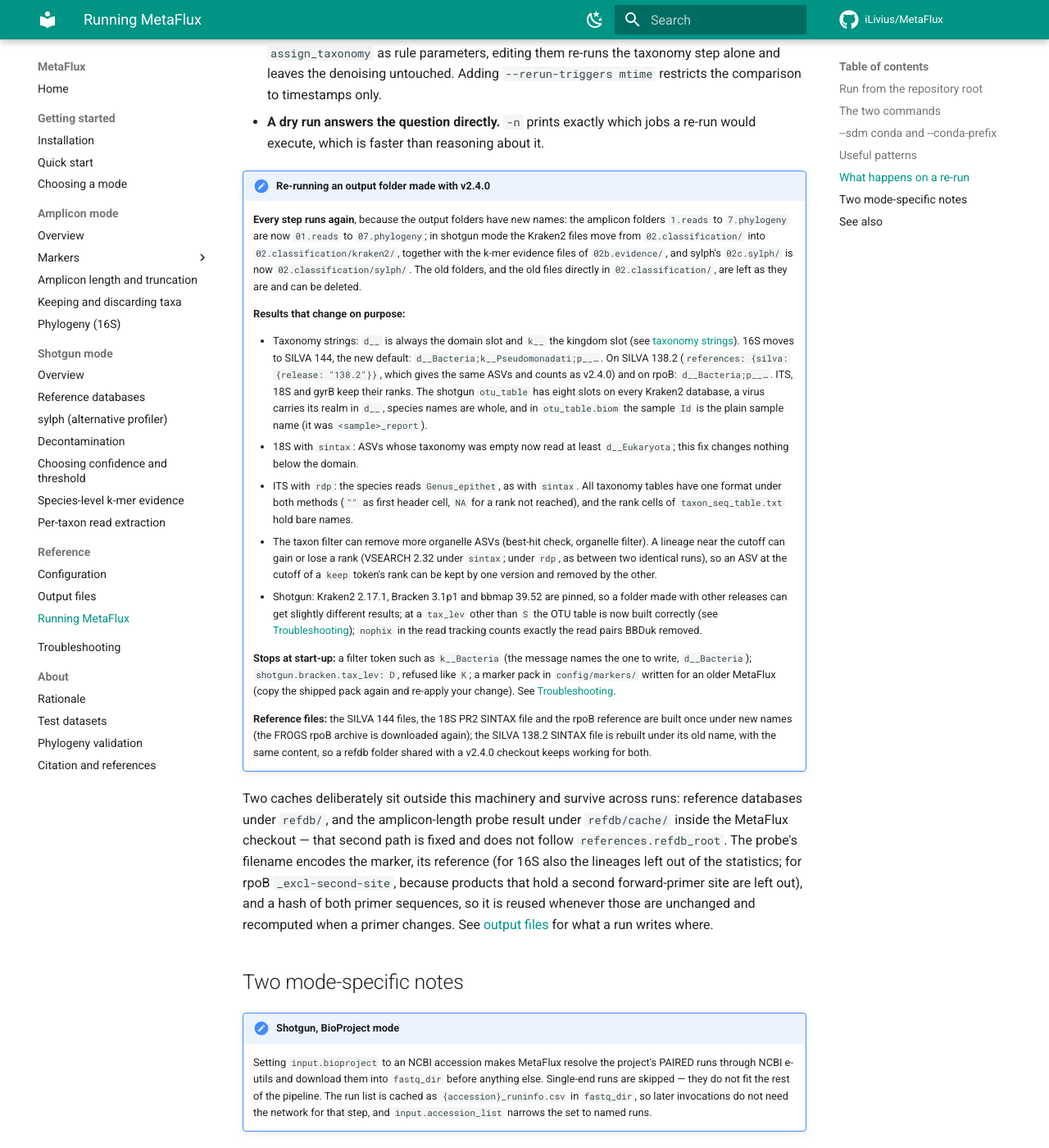
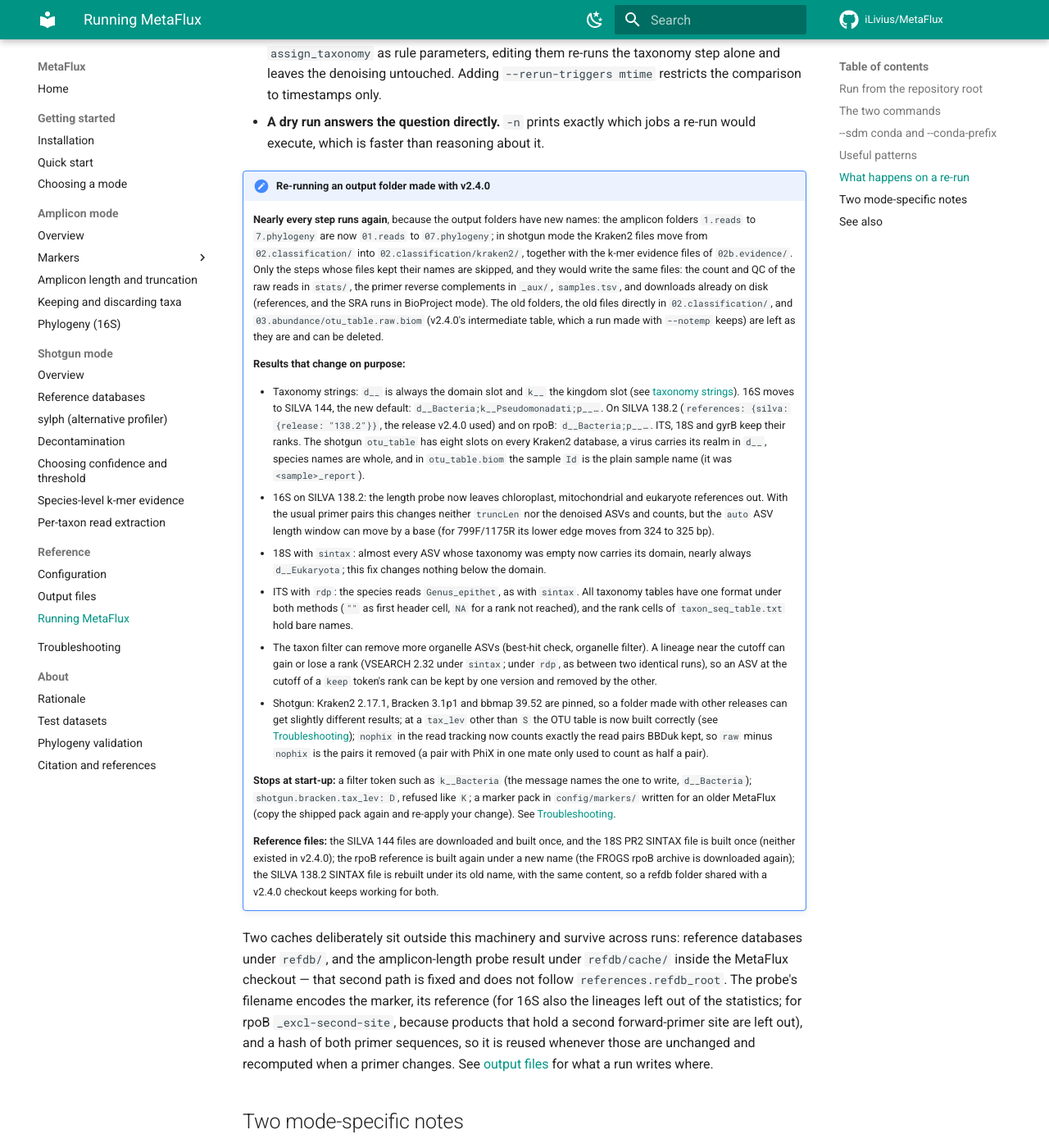
Before and after one commit to iLivius/MetaFlux, an MkDocs documentation site: the page built from docs/reference/running.md, in a window 1280 px wide and 1400 px high, scrolled down 3918 px. Shown: the whole window at 82% size. Built offline with MkDocs 1.6.1 and Material for MkDocs 9.7.7, drawn with Linux system fonts in a browser that asks for light colours; comment, search, counter and statistics services are not loaded.

Commit message:
Docs: the v2.4.0 re-run note, checked against the code and an upgrade run
The shortened note in running.md said a few things the code does not do:

- nophix: it said the column counts the read pairs BBDuk removed. It
  holds the pairs BBDuk kept (90a_aggregate_read_counts.py), so raw minus
  nophix is what it removed. Corrected, as the note before the shortening
  had it.
- "Every step runs again": the steps whose files kept their names are
  skipped, and they would write the same files: the raw-read count and
  QC in stats/, the primer reverse complements in _aux/, samples.tsv,
  and downloads already on disk. The note now says "nearly every step"
  and names them.
- The sylph folder: v2.4.0 had no sylph, so a v2.4.0 folder has no
  02c.sylph/ to move. That part of the sentence is gone.
- otu_table.raw.biom: v2.4.0's kraken-biom table can still sit in
  03.abundance/ (a temporary file, kept by a run made with --notemp).
  Nothing in v2.5.0 writes or removes it; it is now listed with the
  files that can be deleted.
- SILVA 138.2, "the same ASVs and counts as v2.4.0": the length probe
  now leaves chloroplast, mitochondrial and eukaryote references out on
  both SILVA releases. With 799F/1175R this moves the probe's q1 from
  374 to 375 bp and so the auto ASV length window's lower edge from 324
  to 325 bp; p95, which sets truncLen, stays the same for 799F/1175R,
  515F/806R and 341F/805R. The note now says this, in a bullet of its
  own.
- 18S with sintax, "at least d__Eukaryota": almost every formerly empty
  ASV now carries its domain, nearly always d__Eukaryota; a few stay
  empty, and a prokaryotic one would read d__Bacteria.
- Reference files: v2.4.0 had neither the SILVA 144 files nor the 18S
  PR2 SINTAX file, so they are made for the first time, not "under new
  names"; only the rpoB reference gets a new name.

Tested:
- mkdocs build --strict with the heading-link check of mkdocs.yml: no
  warning; the note read back in the built site.
- The skipped steps are the ones the upgrade dry runs on copies of the
  v2.4.0 folders leave out (count_reads_raw, falco on the raw reads,
  revcomp_primers, samples_manifest, download_sra, the reference
  downloads). The 138.2 numbers are those of the v2.4.0 probe cache file
  and of a 138.2 run at the code before this commit
  (stats/dada2/asv_length_stats.json, filter_window 324 vs 325).

Reruns: none. Only the docs change.

```diff
--- a/docs/reference/running.md
+++ b/docs/reference/running.md
@@ -181,12 +181,16 @@ consequences:
 
 !!! note "Re-running an output folder made with v2.4.0"
 
-    **Every step runs again**, because the output folders have new names: the amplicon
-    folders `1.reads` to `7.phylogeny` are now `01.reads` to `07.phylogeny`; in shotgun
-    mode the Kraken2 files move from `02.classification/` into
+    **Nearly every step runs again**, because the output folders have new names: the
+    amplicon folders `1.reads` to `7.phylogeny` are now `01.reads` to `07.phylogeny`; in
+    shotgun mode the Kraken2 files move from `02.classification/` into
     `02.classification/kraken2/`, together with the k-mer evidence files of
-    `02b.evidence/`, and sylph's `02c.sylph/` is now `02.classification/sylph/`. The old
-    folders, and the old files directly in `02.classification/`, are left as they are and
+    `02b.evidence/`. Only the steps whose files kept their names are skipped, and they
+    would write the same files: the count and QC of the raw reads in `stats/`, the primer
+    reverse complements in `_aux/`, `samples.tsv`, and downloads already on disk
+    (references, and the SRA runs in BioProject mode). The old folders, the old files
+    directly in `02.classification/`, and `03.abundance/otu_table.raw.biom` (v2.4.0's
+    intermediate table, which a run made with `--notemp` keeps) are left as they are and
     can be deleted.
 
     **Results that change on purpose:**
@@ -194,13 +198,17 @@ consequences:
     - Taxonomy strings: `d__` is always the domain slot and `k__` the kingdom slot (see
       [taxonomy strings](output.md#taxonomy-strings-in-the-final-tables)). 16S moves to
       SILVA 144, the new default: `d__Bacteria;k__Pseudomonadati;p__…`. On SILVA 138.2
-      (`references: {silva: {release: "138.2"}}`, which gives the same ASVs and counts
-      as v2.4.0) and on rpoB: `d__Bacteria;p__…`. ITS, 18S and gyrB keep their ranks.
-      The shotgun `otu_table` has eight slots on every Kraken2 database, a virus carries
-      its realm in `d__`, species names are whole, and in `otu_table.biom` the sample
-      `Id` is the plain sample name (it was `<sample>_report`).
-    - 18S with `sintax`: ASVs whose taxonomy was empty now read at least `d__Eukaryota`;
-      this fix changes nothing below the domain.
+      (`references: {silva: {release: "138.2"}}`, the release v2.4.0 used) and on rpoB:
+      `d__Bacteria;p__…`. ITS, 18S and gyrB keep their ranks. The shotgun `otu_table`
+      has eight slots on every Kraken2 database, a virus carries its realm in `d__`,
+      species names are whole, and in `otu_table.biom` the sample `Id` is the plain
+      sample name (it was `<sample>_report`).
+    - 16S on SILVA 138.2: the length probe now leaves chloroplast, mitochondrial and
+      eukaryote references out. With the usual primer pairs this changes neither
+      `truncLen` nor the denoised ASVs and counts, but the `auto` ASV length window can
+      move by a base (for 799F/1175R its lower edge moves from 324 to 325 bp).
+    - 18S with `sintax`: almost every ASV whose taxonomy was empty now carries its
+      domain, nearly always `d__Eukaryota`; this fix changes nothing below the domain.
     - ITS with `rdp`: the species reads `Genus_epithet`, as with `sintax`. All taxonomy
       tables have one format under both methods (`""` as first header cell, `NA` for a
       rank not reached), and the rank cells of `taxon_seq_table.txt` hold bare names.
@@ -212,17 +220,20 @@ consequences:
       with other releases can get slightly different results; at a `tax_lev` other than
       `S` the OTU table is now built correctly (see
       [Troubleshooting](../troubleshooting.md#shotgun-empty-or-nearly-empty-otu-table-with-tax_lev-other-than-s));
-      `nophix` in the read tracking counts exactly the read pairs BBDuk removed.
+      `nophix` in the read tracking now counts exactly the read pairs BBDuk kept, so
+      `raw` minus `nophix` is the pairs it removed (a pair with PhiX in one mate only
+      used to count as half a pair).
 
     **Stops at start-up:** a filter token such as `k__Bacteria` (the message names the
     one to write, `d__Bacteria`); `shotgun.bracken.tax_lev: D`, refused like `K`; a
     marker pack in `config/markers/` written for an older MetaFlux (copy the shipped pack
     again and re-apply your change). See [Troubleshooting](../troubleshooting.md).
 
-    **Reference files:** the SILVA 144 files, the 18S PR2 SINTAX file and the rpoB
-    reference are built once under new names (the FROGS rpoB archive is downloaded
-    again); the SILVA 138.2 SINTAX file is rebuilt under its old name, with the same
-    content, so a refdb folder shared with a v2.4.0 checkout keeps working for both.
+    **Reference files:** the SILVA 144 files are downloaded and built once, and the 18S
+    PR2 SINTAX file is built once (neither existed in v2.4.0); the rpoB reference is
+    built again under a new name (the FROGS rpoB archive is downloaded again); the SILVA
+    138.2 SINTAX file is rebuilt under its old name, with the same content, so a refdb
+    folder shared with a v2.4.0 checkout keeps working for both.
 
 Two caches deliberately sit outside this machinery and survive across runs:
 reference databases under `refdb/`, and the amplicon-length probe result under
```
